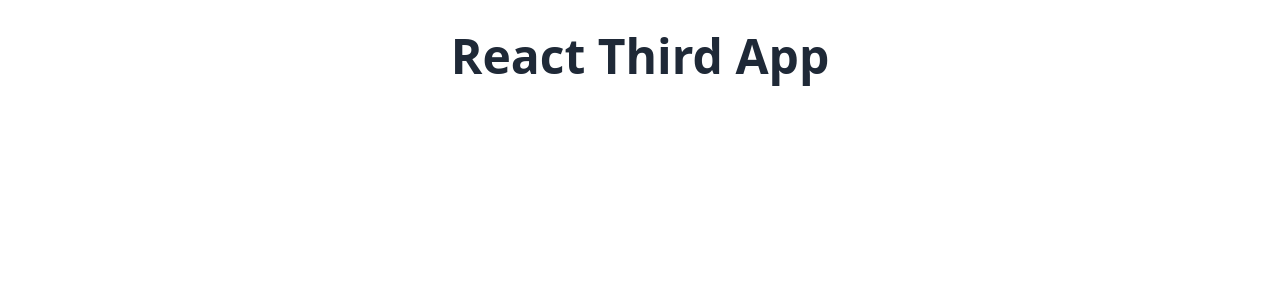
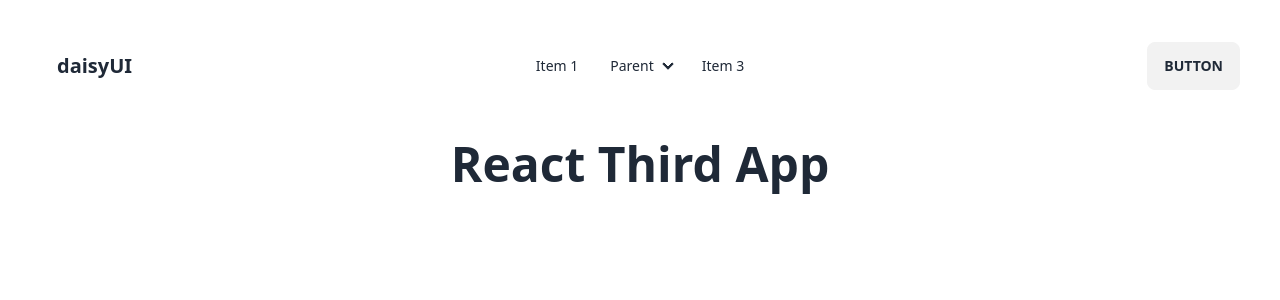
Before and after one commit to AskatAsh/React-JS-Practice, a React (Vite) app in the folder third-react/: page / in a window 1280 px wide. Shown: the top 300 px of the page. Built offline with nearby package versions, Linux system fonts and the light colour scheme.

Commit message:
added navigation bar using daisyUI

```diff
--- a/third-react/src/App.jsx
+++ b/third-react/src/App.jsx
@@ -1,11 +1,13 @@
 import './App.css'
+import NavBar from './Component/Header/NavBar'
 
 function App() {
 
   return (
     <>
 
-      <h1 className='text-5xl font-bold text-center'>React Third App</h1>
+      <NavBar></NavBar>
+      <h1 className='text-5xl font-bold text-center mt-10'>React Third App</h1>
 
     </>
   )
--- /dev/null
+++ b/third-react/src/Component/Header/NavBar.jsx
@@ -0,0 +1,45 @@
+const NavBar = () => {
+    return (
+        <div className="navbar bg-base-100">
+            <div className="navbar-start">
+                <div className="dropdown">
+                    <label tabIndex={0} className="btn btn-ghost lg:hidden">
+                        <svg xmlns="http://www.w3.org/2000/svg" className="h-5 w-5" fill="none" viewBox="0 0 24 24" stroke="currentColor"><path strokeLinecap="round" strokeLinejoin="round" strokeWidth="2" d="M4 6h16M4 12h8m-8 6h16" /></svg>
+                    </label>
+                    <ul tabIndex={0} className="menu menu-sm dropdown-content mt-3 z-[1] p-2 shadow bg-base-100 rounded-box w-52">
+                        <li><a>Item 1</a></li>
+                        <li>
+                            <a>Parent</a>
+                            <ul className="p-2">
+                                <li><a>Submenu 1</a></li>
+                                <li><a>Submenu 2</a></li>
+                            </ul>
+                        </li>
+                        <li><a>Item 3</a></li>
+                    </ul>
+                </div>
+                <a className="btn btn-ghost normal-case text-xl">daisyUI</a>
+            </div>
+            <div className="navbar-center hidden lg:flex">
+                <ul className="menu menu-horizontal px-1">
+                    <li><a>Item 1</a></li>
+                    <li tabIndex={0}>
+                        <details>
+                            <summary>Parent</summary>
+                            <ul className="p-2">
+                                <li><a>Submenu 1</a></li>
+                                <li><a>Submenu 2</a></li>
+                            </ul>
+                        </details>
+                    </li>
+                    <li><a>Item 3</a></li>
+                </ul>
+            </div>
+            <div className="navbar-end">
+                <a className="btn">Button</a>
+            </div>
+        </div>
+    );
+};
+
+export default NavBar;
```
